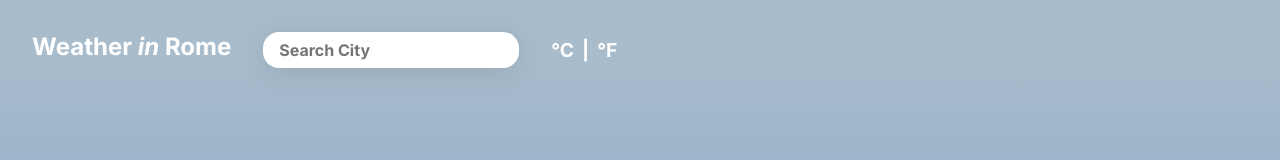
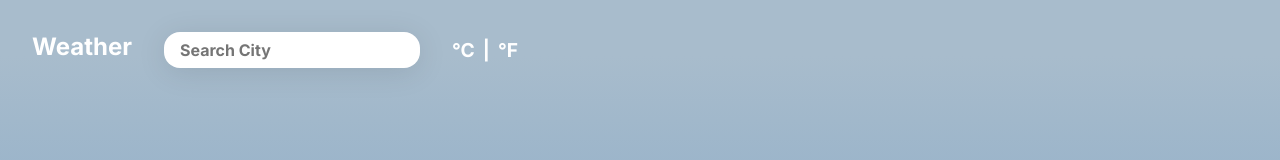
Before and after one commit to Shanks501/weather-app, a website built with webpack: page src/template.html in a window 1280 px wide. Shown: the top 160 px of the page. Built offline with nearby package versions, Linux system fonts and the light colour scheme.

Commit message:
update the weather title text

```diff
--- a/src/domHandler.js
+++ b/src/domHandler.js
@@ -10,6 +10,7 @@ locationInput.addEventListener("keydown", async (e) => {
         createMoreDetailsElements(weatherData);
         createHourlyWeatherElements(weatherData);
         createWeatherDaysElements(weatherData);
+        changeWeatherTitleToLocation(locationInput.value);
     }
 });
 
--- a/src/template.html
+++ b/src/template.html
@@ -7,7 +7,7 @@
     <body>
         <div id="container" class="cloudyWeather">
             <header>
-                <h2>Weather <i>in</i> <b>Rome</b></h2>
+                <h2>Weather</h2>
                 <input type="text" name="location" id="location" placeholder="Search City" />
                 <p><input type="button" value="°C" />|<input type="button" value="°F" /></p>
             </header>
```
